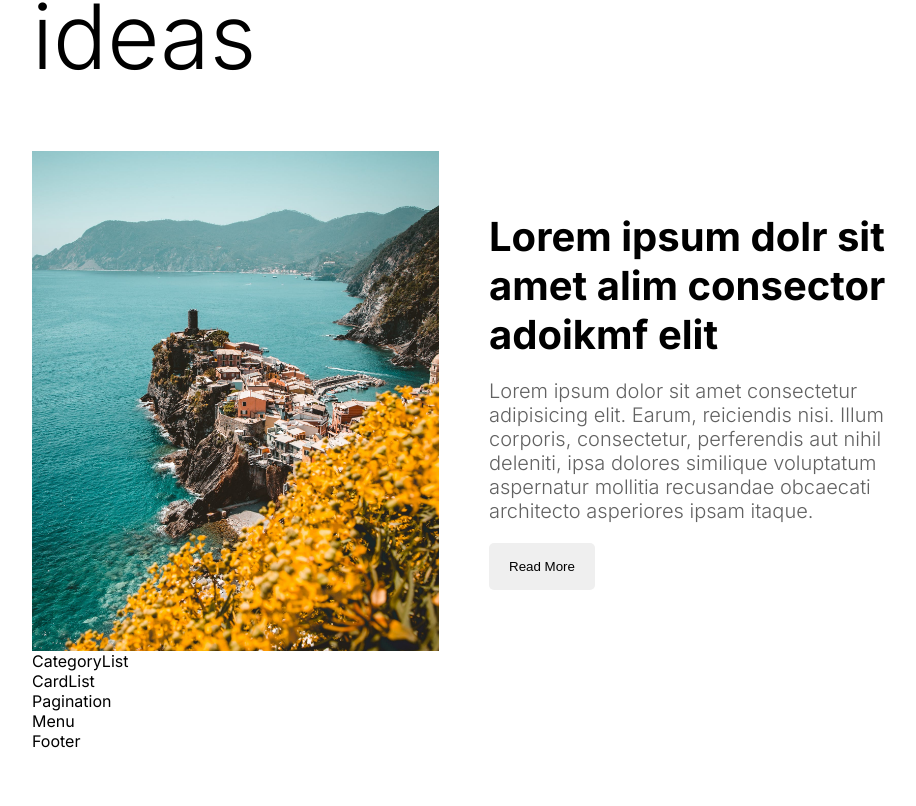
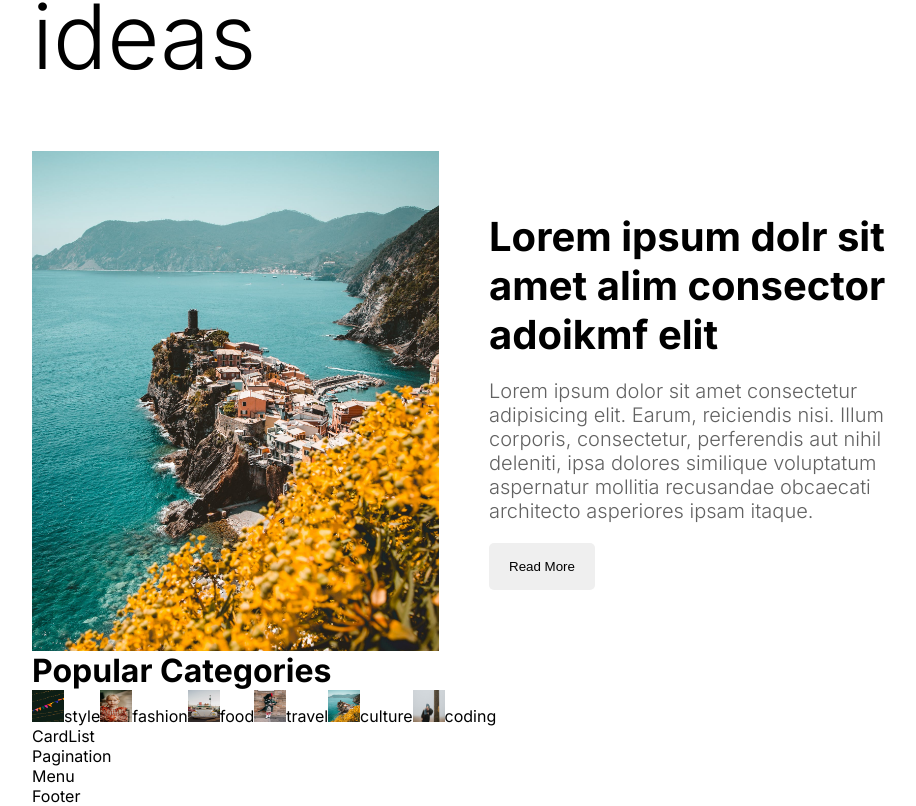
Before and after one commit to Venyad/BlogApp, a Next.js app: page / in a window 1280 px wide. Shown: the part 475-1281 px from the top of the page, without its empty margins (176-1092 px from the left). Before the commit the page ends 1226 px from the top, so only its background shows below. Built offline with nearby package versions, Linux system fonts and the light colour scheme.

Commit message:
Updated Category List Component

```diff
--- a/src/components/categoryList/CategoryList.jsx
+++ b/src/components/categoryList/CategoryList.jsx
@@ -1,10 +1,38 @@
 import React from 'react'
 import styles from "./categoryList.module.css"
+import Link from 'next/link';
+import Image from 'next/image';
 
-const CategoryList= () => {
+const CategoryList = () => {
   return (
     <div className={styles.container}>
-      CategoryList
+      <h1 className={styles.title}>Popular Categories</h1>
+      <div className={styles.categories}>
+          <Link href="/blog?cat=style" className={`${styles.category} ${styles.style}`}>
+            <Image src="/style.png" alt = "" width={32} height={32} className={styles.image}/>
+             style
+          </Link>
+          <Link href="/blog" className={`${styles.category} ${styles.fashion}`}>
+            <Image src="/fashion.png" alt = "" width={32} height={32} className={styles.image}/>
+             fashion
+          </Link>
+          <Link href="/blog" className={`${styles.category} ${styles.food}`}>
+            <Image src="/food.png" alt = "" width={32} height={32} className={styles.image}/>
+            food
+          </Link>
+          <Link href="/blog" className={`${styles.category} ${styles.travel}`}>
+            <Image src="/travel.png" alt = "" width={32} height={32} className={styles.image}/>
+            travel
+          </Link>
+          <Link href="/blog" className={`${styles.category} ${styles.culture}`}>
+            <Image src="/culture.png" alt = "" width={32} height={32} className={styles.image}/>
+            culture
+          </Link>
+          <Link href="/blog" className={`${styles.category} ${styles.coding}`}>
+            <Image src="/coding.png" alt = "" width={32} height={32} className={styles.image}/>
+            coding
+          </Link>
+      </div>
     </div>
   )
 }
```
